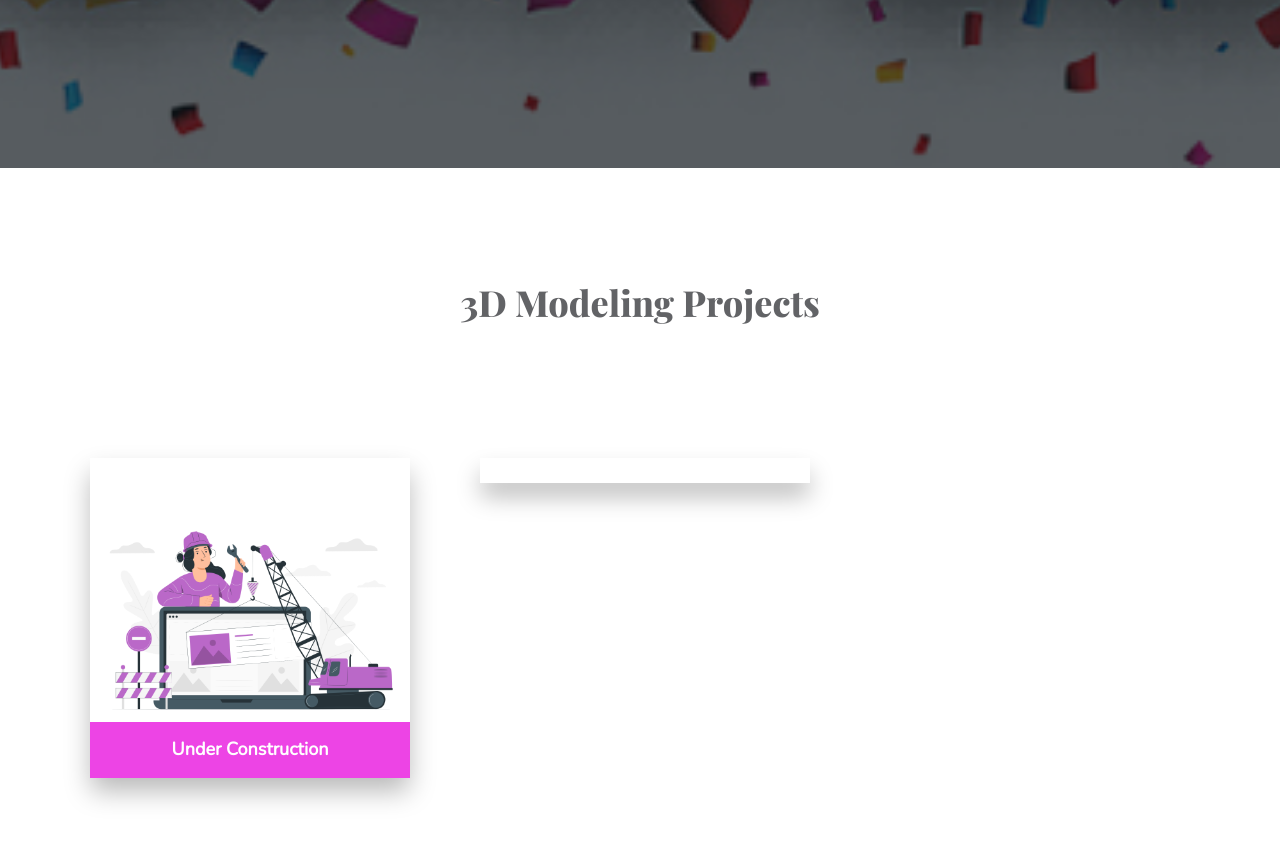
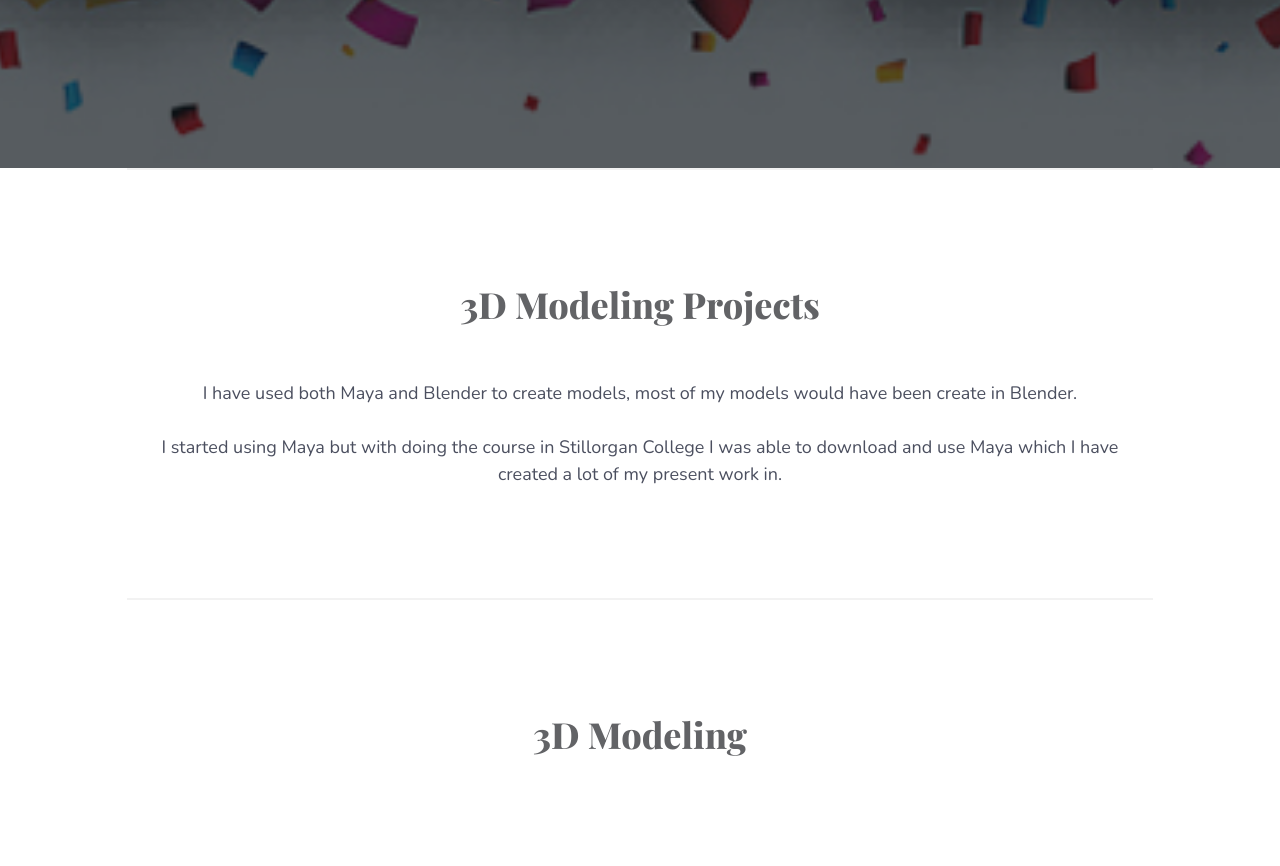
Before and after one commit to karrie90/Portfoilo, a plain HTML site: page pages/modeling.html in a window 1280 px wide. Shown: the part 632-1498 px from the top of the page. Drawn offline with nearby package versions, Linux system fonts and the light colour scheme.

Commit message:
fixing up modeling page

```diff
--- a/pages/modeling.html
+++ b/pages/modeling.html
@@ -1,7 +1,8 @@
 <!DOCTYPE html>
 <html>
+
 <head>
-        <title>3D Modeling _Portfolio</title>
+  <title>Portfolio</title>
   <meta name="description" content="Portfolio" />
   <meta name="keywords" content="Portfolio" />
   <meta name="author" content="Karen Hughes" />
@@ -10,6 +11,7 @@
   <meta name="viewport" content="width=device-width, initial-scale=1" />
   <link rel="stylesheet" href="https://maxcdn.bootstrapcdn.com/bootstrap/3.3.7/css/bootstrap.min.css" />
   <link rel="stylesheet" href="https://cdnjs.cloudflare.com/ajax/libs/font-awesome/4.7.0/css/font-awesome.min.css" />
+  <link rel="stylesheet" href="https://www.w3schools.com/w3css/4/w3.css">
   <link href="../css/styles.css" rel="stylesheet" />
 </head>
 
@@ -25,12 +27,12 @@
           <span class="icon-bar"></span>
           <span class="icon-bar"></span>
         </button>
-                    <a href="#home" class="navbar-brand"><img src="../img/logo/logo.png" alt="Logo" /></a>
+
       </div>
       <div class="collapse navbar-collapse" id="navbarResponsive">
         <ul class="nav navbar-nav navbar-right">
           <li class="nav-item"><a href="../index.html" class="nav-link">Home</a></li>
-                      <!-- <li class="nav-item"><a href="#about" class="nav-link">About</a></li> -->
+          <li class="nav-item"><a href="#about" class="nav-link">About</a></li>
           <li class="nav-item"><a href="#projects" class="nav-link">Projects</a></li>
           <li class="nav-item"><a href="#contact" class="nav-link">Contact</a></li>
         </ul>
@@ -42,82 +44,30 @@
   <div id="home" class="container-flex">
     <div class="landing-text">
       <div class="row">
-                    <h1>3D modeling  Section</h1>
-                    <p>A brief look at some of the work I have completed in 3D Modeling </p>
+        <h1>3D Modeling Section</h1>
+
         <a href="#projects" class="btn btn-outlined-secondary btn-lg" role="button" aria-pressed="true">Projects</a>
       </div>
     </div>
   </div>
 
-       <!-- -------------------------- Coding -------------------------- -->
-        <section id="projects" class="padding">
-            <div class="container">
-                <h1>3D Modeling Projects</h1>
-                <p class="text-center sub-header">
-                    <!-- <a href="https://karrie90.github.io/Bookshop_Project/#/books">Github Pages</a> | -->
-                    <!-- <a href="animate.html" class="nav-link">Animations</a> |
-                    <a href="phot.html" class="nav-link">Photoshop</a> -->
-                </p>
-
-
-                <div class="row">
-                    <div class="col-md-4 col-sm-6">
-                        <div class="card">
-                            <a href="coding.html">
-                              <img src="construct.png" class="card-img-top" alt="..."></a>
-                           <div class="card-body">
-                               <p class="card-text text-center">Under Construction</p>
-                           </div>
-                        </div>
+  <div>
+    <hr style="width:80%; margin: auto;">
   </div>
 
+  <!-- -------------------------- ABOUT section -------------------------- -->
+  <section id="about" class="padding">
+    <div class="container">
       <div class="row">
-                    <div class="col-md-4 col-sm-6">
-                        <div class="card">
-
-                            <!-- Slideshow container -->
-                        <div class="slideshow-container">
-
-                            <!-- Full-width images with number and caption text -->
-                            <!-- <div class="mySlides fade">
-                            <div class="numbertext">1 / 5</div>
-                            <img src="construct.png" style="width:100%">
-                            </div> -->
-
-                            <!-- <div class="mySlides fade">
-                            <div class="numbertext">2 / 5</div>
-                            <img src= "construct.png" style="width:100%">
-                            </div> -->
-
-                            <!-- <div class="mySlides fade">
-                            <div class="numbertext">3 / 5</div>
-                            <img src="./img/coding/img3.jpg" style="width:100%">
-                            </div> -->
-
-                            <!-- <div class="mySlides fade">
-                            <div class="numbertext">4 / 5</div>
-                            <img src="./img/coding/img4.jpg" style="width:100%">
-                            </div> -->
-
-                            <!-- <div class="mySlides fade">
-                            <div class="numbertext">5 / 5</div>
-                            <img src="./img/coding/img5.jpg" style="width:100%">
-                            </div> -->
-
-                            <!-- Next and previous buttons -->
-                            <!-- <a class="prev" onclick="plusSlides(-1)">&#10094;</a>
-                            <a class="next" onclick="plusSlides(1)">&#10095;</a> -->
-                        </div>
-                        <br>
-
-                        <!-- The dots/circles -->
-                        <!-- <div style="text-align:center">
-                            <span class="dot" onclick="currentSlide(1)"></span>
-                            <span class="dot" onclick="currentSlide(2)"></span>
-                            <span class="dot" onclick="currentSlide(3)"></span>
-                            <span class="dot" onclick="currentSlide(4)"></span>
-                            <span class="dot" onclick="currentSlide(5)"></span>
-                        </div> -->
+        <div class="info">
+          <div class="text-center">
+            <h1>3D Modeling Projects</h1>
+            <p>
+            <p>I have used both Maya and Blender to create models, most of my models would have been create in Blender.<br>
+               <br>I started using Maya but with doing the course in Stillorgan College I was able to download and use
+               Maya which I have created a lot of my present work in.
+            </p>
+            </p>
 
           </div>
         </div>
@@ -125,7 +75,35 @@
     </div>
   </section>
 
-        <!-- <div><hr style="width:80%; margin: auto;"></div> -->
+  <div>
+    <hr style="width:80%; margin: auto;">
+  </div>
+
+  <!-- -------------------------- Coding -------------------------- -->
+  <section id="projects" class="padding">
+    <div class="container">
+      <h1>3D Modeling</h1>
+      <p class="text-center sub-header"></p>
+
+      <!-- -------------------------- images used slideshow -------------------------- -->
+      <div class="w3-content w3-display-container">
+
+        <img class="mySlides" src="construct.png">
+        <!-- <img class="mySlides" src="../img/coding/code2.jpg">
+        <img class="mySlides" src="../img/coding/code3.jpg"> -->
+
+        <button class="w3-button w3-black w3-display-left" onclick="plusDivs(-1)">&#10094;</button>
+        <button class="w3-button w3-black w3-display-right" onclick="plusDivs(1)">&#10095;</button>
+      </div>
+    </div>
+    </div>
+    </div>
+    </div>
+  </section>
+
+  <div>
+    <hr style="width:80%; margin: auto;">
+  </div>
 
 
 
@@ -155,5 +133,7 @@
 
   <script src="https://ajax.googleapis.com/ajax/libs/jquery/3.2.1/jquery.min.js"></script>
   <script src="https://maxcdn.bootstrapcdn.com/bootstrap/3.3.7/js/bootstrap.min.js"></script>
+  <script src="../js/script.js"></script>
 </body>
+
 </html>
```
Lines whose indentation alone changed are shown as unchanged.
